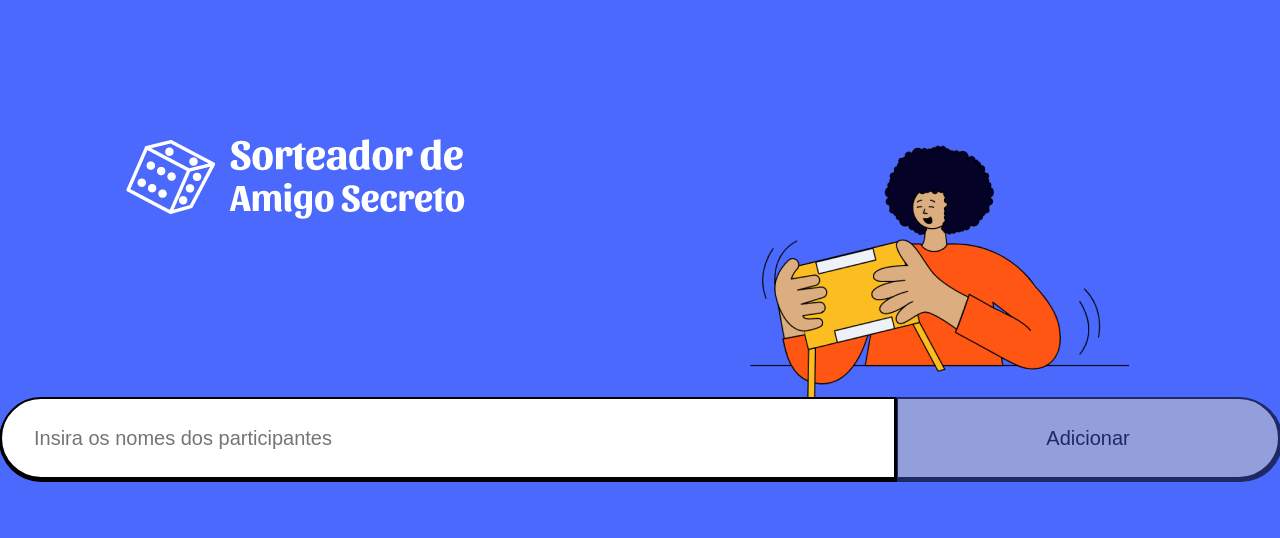
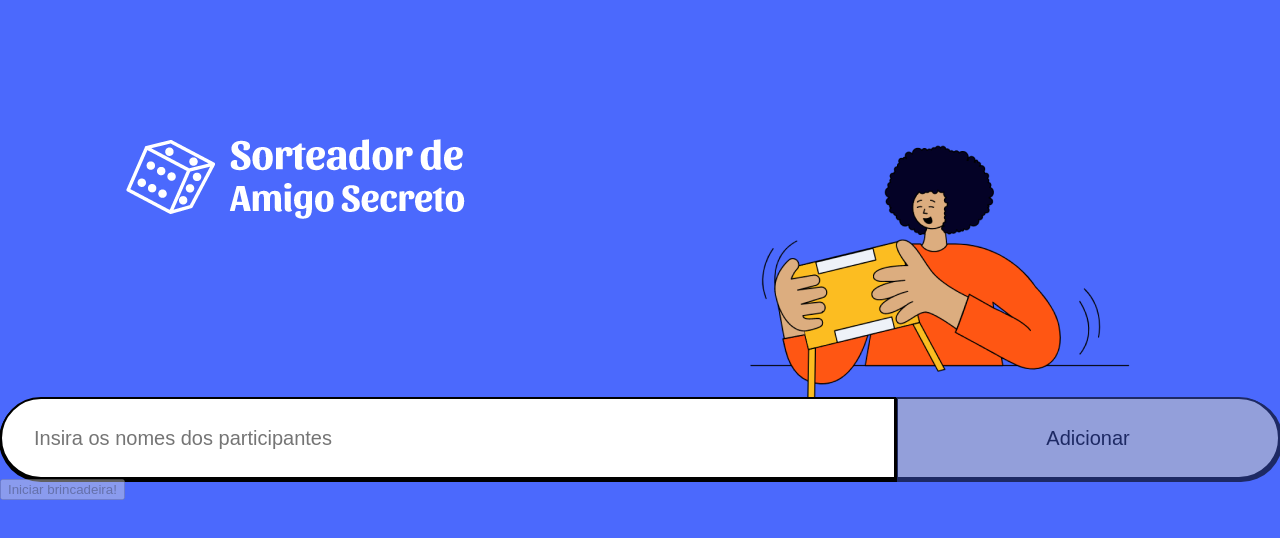
Before and after one commit to lucaspanizio/sorteador-de-amigo-secreto, a React (Vite) app: page / in a window 1280 px wide. Shown: the top 538 px of the page. Built offline with nearby package versions, Linux system fonts and the light colour scheme.

Commit message:
:sparkles: feat: added footer component and tests

```diff
--- /dev/null
+++ b/src/components/Footer/index.tsx
@@ -0,0 +1,19 @@
+import { useAttendees } from '@/hooks/useAttendees';
+import { useNavigate } from 'react-router-dom';
+
+export const Footer = () => {
+  const { attendees } = useAttendees();
+  const navigate = useNavigate();
+
+  const goToDrawPage = () => {
+    navigate('/draw');
+  };
+
+  return (
+    <footer>
+      <button disabled={attendees.length < 3} onClick={goToDrawPage}>
+        Iniciar brincadeira!
+      </button>
+    </footer>
+  );
+};
--- a/src/pages/Home/index.tsx
+++ b/src/pages/Home/index.tsx
@@ -1,6 +1,7 @@
 import { Header } from '@/components/Header';
 import { Form } from '@/components/Form';
 import { AttendeesList } from '@/components/AttendeesList';
+import { Footer } from '@/components/Footer';
 
 export const Home: React.FC = () => {
   return (
@@ -8,6 +9,7 @@ export const Home: React.FC = () => {
       <Header />
       <Form />
       <AttendeesList />
+      <Footer />
     </>
   );
 };
```
Also changed, not shown: 1 other file (tests, documents, lock files or other folders).
